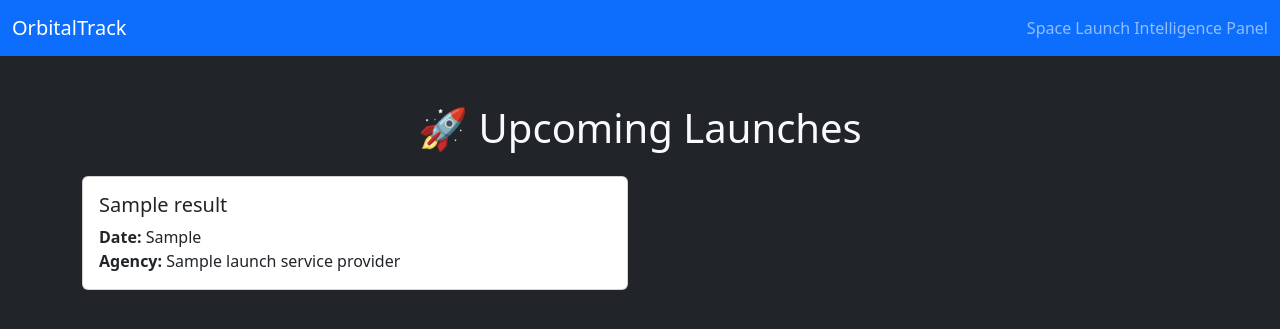
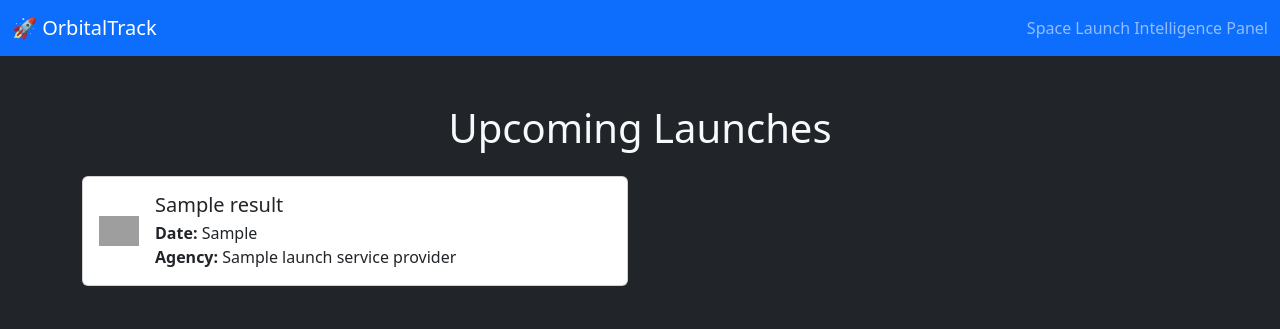
Before and after one commit to RamonvCS/OrbitalTrack, a Flask app: page / in a window 1280 px wide. Shown: the top 329 px of the page. Run offline with Flask 3, Linux system fonts and the light colour scheme; a database or web service that is not in the repository returns one stand-in record (values such as "Sample title"); data that the repository does not hold is empty; grey boxes are pictures that could not be loaded.

Commit message:
Added the icons of space x and nasa to index.html

```diff
--- a/templates/index.html
+++ b/templates/index.html
@@ -6,32 +6,34 @@
     <link href="https://cdn.jsdelivr.net/npm/bootstrap@5.3.3/dist/css/bootstrap.min.css" rel="stylesheet">
 </head>
 
-<!-- HTML Body -->
 <body class="bg-dark text-light">
     <!-- NAVBAR -->
     <nav class="navbar navbar-expand-lg navbar-dark bg-primary">
-      <div class="container-fluid">
-        <a class="navbar-brand" href="#">OrbitalTrack</a>
-        <span class="navbar-text">
-          Space Launch Intelligence Panel
-        </span>
-      </div>
+        <div class="container-fluid">
+            <a class="navbar-brand" href="#">🚀 OrbitalTrack</a>
+            <span class="navbar-text">Space Launch Intelligence Panel</span>
+        </div>
     </nav>
 
     <!-- MAIN CONTENT -->
     <div class="container mt-5">
-        <h1 class="mb-4 text-center">🚀 Upcoming Launches</h1>
+        <h1 class="mb-4 text-center">Upcoming Launches</h1>
 
         <div class="row">
             {% for launch in launches %}
                 <div class="col-md-6 mb-4">
                     <div class="card text-dark">
-                        <div class="card-body">
-                            <h5 class="card-title">{{ launch.name }}</h5>
-                            <p class="card-text">
-                                <strong>Date:</strong> {{ launch.formatted_net }}<br>
-                                <strong>Agency:</strong> {{ launch.launch_service_provider.name }}
-                            </p>
+                        <div class="card-body d-flex align-items-center">
+                            <img src="{{ url_for('static', filename='logos/' + launch.launch_service_provider.name|lower|replace(' ', '') + '.svg') }}"
+                                 onerror="this.onerror=null;this.src='{{ url_for('static', filename='logos/default.png') }}';"
+                                 alt="Agency Logo" class="me-3" style="width: 40px; height: auto;">
+                            <div>
+                                <h5 class="card-title mb-1">{{ launch.name }}</h5>
+                                <p class="card-text mb-0">
+                                    <strong>Date:</strong> {{ launch.formatted_net }}<br>
+                                    <strong>Agency:</strong> {{ launch.launch_service_provider.name }}
+                                </p>
+                            </div>
                         </div>
                     </div>
                 </div>
@@ -39,5 +41,4 @@
         </div>
     </div>
 </body>
-
 </html>
```
Also changed, not shown: static/logos/europeanunion.svg (added), static/logos/nasa.svg (added), static/logos/spacex.svg (added).
